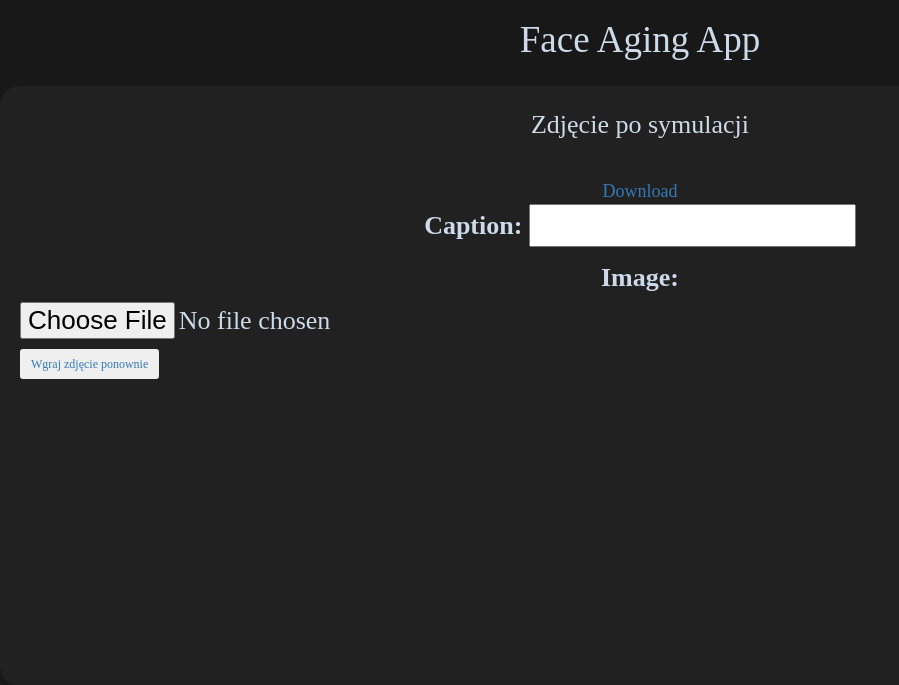
After one commit to basialx/FaceAgingApp, a Django app: template faa/Image/templates/image.html in a window 1280 px wide. The commit adds this page. Shown: the top 685 px of the page, without its empty margins (0-899 px from the left). Run offline with Django 3.2, Linux system fonts and the light colour scheme; the template is opened without the code that fills it: values that come from a table or form of the project are taken from there, others are empty; some libraries are stand-ins or nearby versions.

Commit message:
Add files via upload

```diff
--- a/faa/Image/static/style.css
+++ b/faa/Image/static/style.css
@@ -1,12 +1,13 @@
 body {
+  width: 100%;
+  height: 100%;
+  position: absolute;
   background-color: #181818;
   padding: 0px;
   margin: 0px;
-  display: grid;
   place-items: center;
   color: #cddaea;
   font-family: "Times new Roman", serif;
-  font-size: 18px;
 }
 .container {
   margin-top: 15px;
@@ -21,6 +22,7 @@ body {
   text-align: center;
   font-size: 14px;
 }
+
 h1 {
   text-align: center;
   font-size: 37px;
--- a/faa/Image/static/style2.css
+++ b/faa/Image/static/style2.css
@@ -15,8 +15,8 @@ body {
   border: 5px #2d2d2d;
   background-color: #212121;
   position: center;
-  width: 1440px;
-  height: 500px;
+  width: 100%;
+  height: 600px;
   border-radius: 20px;
 }
 .image {
@@ -28,8 +28,7 @@ h1 {
   text-align: center;
   font-size: 37px;
 }
-h2
-{
+h2 {
   text-align: center;
   font-size: 15px;
 }
@@ -37,26 +36,21 @@ p {
   text-align: center;
   font-size: 26px;
 }
-img
-{
+img {
   height: auto;
   width: auto;
 }
-button::before
-{
-  background-color:#cddaea ;
+button::before {
+  background-color: #cddaea;
   color: #181818;
   margin-top: 15px;
   padding-top: 20px;
   text-align: center;
-  place-items: center;
 }
-button:hover
-{
+button:hover {
   background-color: #8c95a1;
   color: #181818;
   margin-top: 15px;
   padding-top: 20px;
   text-align: center;
-  place-items: center;
 }
--- /dev/null
+++ b/faa/Image/templates/image.html
@@ -0,0 +1,36 @@
+{% load static %}
+<!DOCTYPE html>
+<html lang="en">
+  <head>
+    <meta charset="UTF-8" />
+    <title>Images</title>
+
+    <meta name="viewport" content="width=device-width, initial-scale=1" />
+    <link
+      rel="stylesheet"
+      href="https://maxcdn.bootstrapcdn.com/bootstrap/3.3.7/css/bootstrap.min.css"
+    />
+    <script src="https://ajax.googleapis.com/ajax/libs/jquery/3.3.1/jquery.min.js"></script>
+    <script src="https://maxcdn.bootstrapcdn.com/bootstrap/3.3.7/js/bootstrap.min.js"></script>
+
+    <link rel="stylesheet" href="{% static 'style2.css' %}" />
+  </head>
+  <body>
+    <h1>Face Aging App</h1>
+    <div class="images">
+      <p>Zdjęcie po symulacji</p>
+      <div class="image">
+        <div class="text-center mt-2">
+          <img src="{{lf.image.url}} " />
+        </div>
+        <a href="{{lf.image.url}} download">Download </a>
+      </div>
+      <form method="post">
+        {% csrf_token %} {{form.as_p}}
+        <button type="button" class="btn btn-outline-danger btn-sm">
+          <a href=""> Wgraj zdjęcie ponownie</a>
+        </button>
+      </form>
+    </div>
+  </body>
+</html>
--- a/faa/Image/templates/register.html
+++ b/faa/Image/templates/register.html
@@ -13,6 +13,7 @@
     <link rel="stylesheet" href="../static/register.css">
   </head>
 <body>
+<h1>Face Aging App</h1>
 	<div class="container h-100">
 		<div class="d-flex justify-content-center h-100">
 			<div class="user_card">
```
Also changed, not shown: faa/Image/templates/index.html (+4 -9 lines), faa/Image/static/register.css (line endings or trailing spaces), faa/Image/templates/login.html (line endings or trailing spaces).
